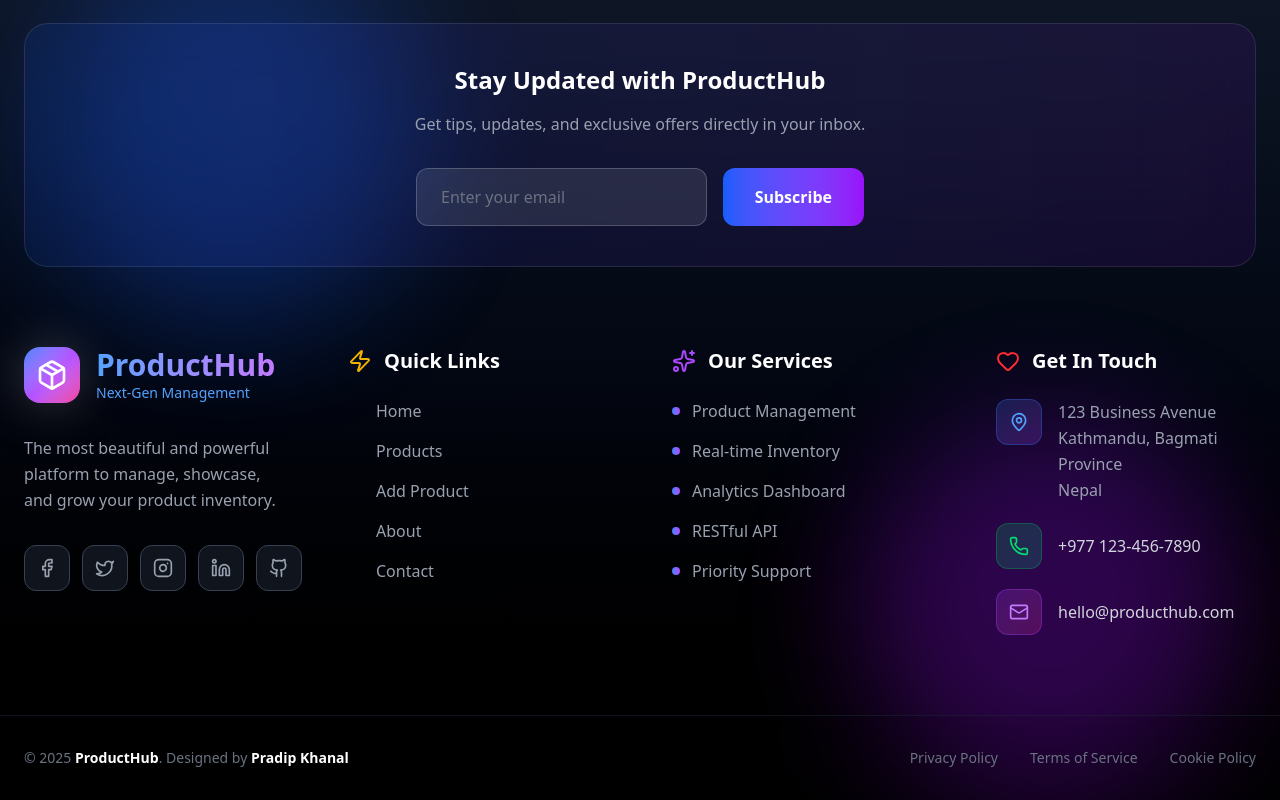
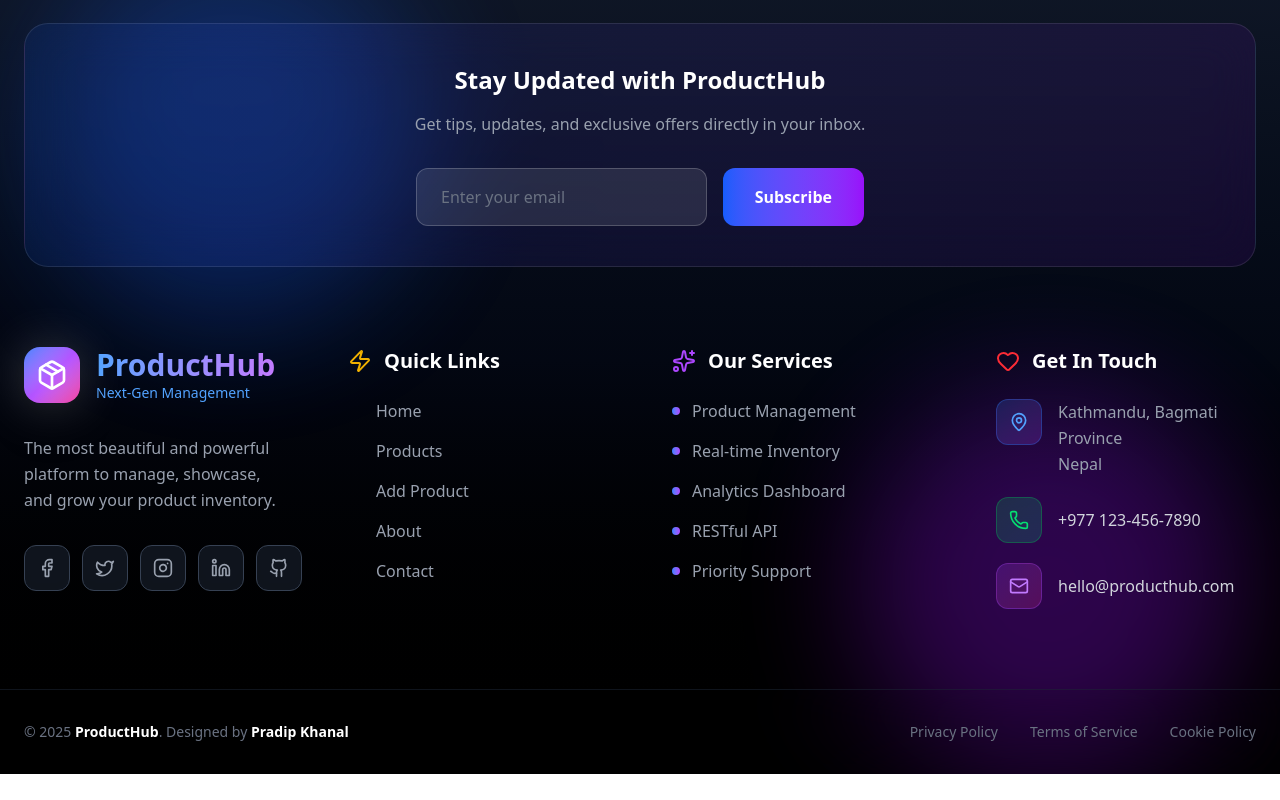
Before and after one commit to PradipKhanal22/React-Laravel, a React (Vite) app in the folder ReactApi/: page /contact in a window 1280 px wide. Shown: the part 2124-2924 px from the top of the page. After the commit the page ends 2898 px from the top, so only its background shows below. Built offline with nearby package versions, Linux system fonts and the light colour scheme.

Commit message:
re-enhanced

```diff
--- a/ReactApi/src/components/Footer.jsx
+++ b/ReactApi/src/components/Footer.jsx
@@ -171,7 +171,6 @@ export default function Footer() {
                 </div>
                 <div>
                   <p className="text-gray-400 leading-relaxed">
-                    123 Business Avenue<br />
                     Kathmandu, Bagmati Province<br />
                     Nepal
                   </p>
@@ -206,7 +205,7 @@ export default function Footer() {
           <div className="flex flex-col md:flex-row justify-between items-center gap-6 text-sm">
             <p className="text-gray-500">
               © {currentYear} <span className="text-white font-semibold">ProductHub</span>.
-              Designed by <span className="text-white font-semibold">Pradip Khanal</span>
+              Designed by <a href="https://pradipkhanal25.com.np" target="_blank" rel="noopener noreferrer"><span className="text-white font-semibold">Pradip Khanal</span></a>
             </p>
             <div className="flex gap-8">
               {["Privacy Policy", "Terms of Service", "Cookie Policy"].map((policy) => (
```
